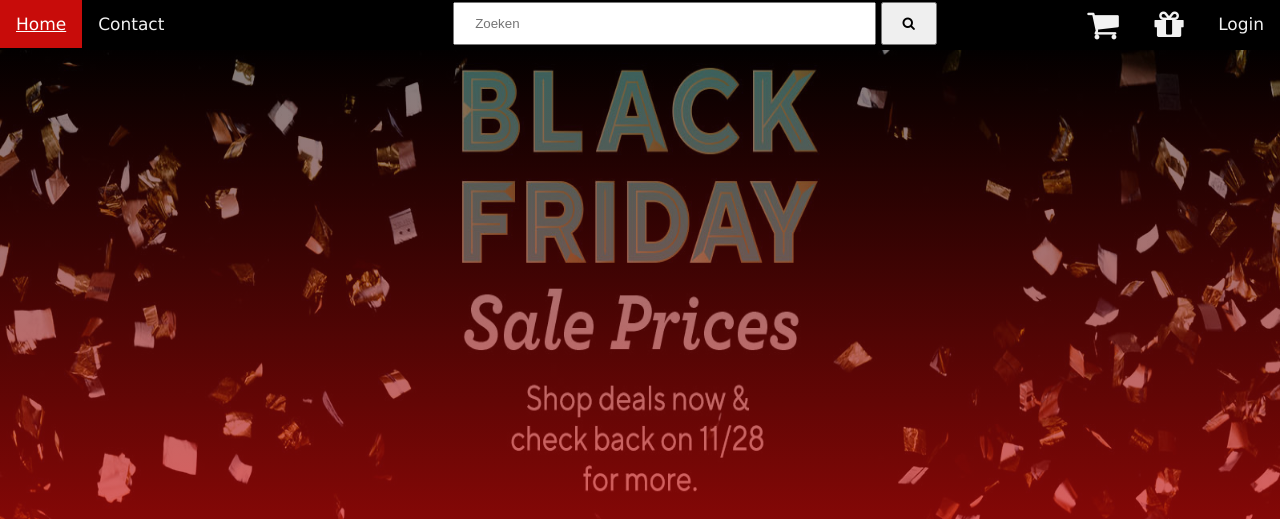
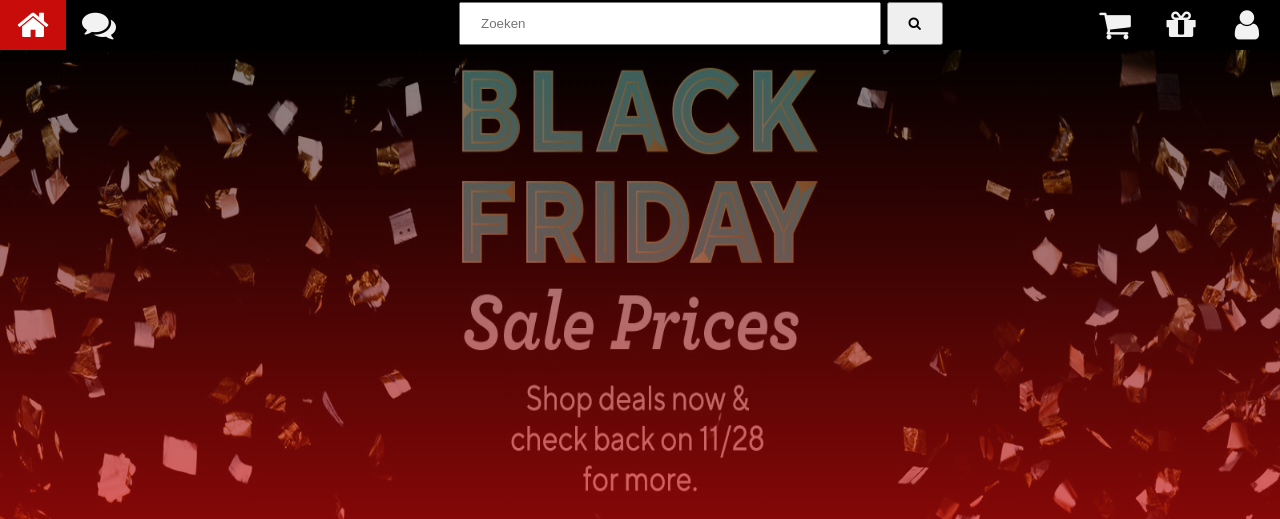
Before and after one commit to JosDUisterhout/wwi, a PHP site: page /index.php in a window 1280 px wide. Shown: the top 519 px of the page. Run offline with PHP 8.4, Linux system fonts and the light colour scheme; data that the repository does not hold is empty.

Commit message:
icons topnav

```diff
--- a/include.php
+++ b/include.php
@@ -39,9 +39,15 @@ $verlanglijstAantal = isset($_SESSION["verlanglijst"]) ? count($_SESSION["verlan
 <body>
 
     <div class="topnav" id="myTopnav">
-        <a href="index.php" class="active">Home</a>
-        <a href="contact.php">Contact</a>
-        <a href="inlog.php" class="topnavright">Login</a>
+        <a href="index.php" class="active topnav-winkelwagen"><span class="fa-stack fa-2x topnav-icon">
+                <i class="fa fa-home fa-stack-2x"></i>
+            </span></a>
+        <a href="contact.php" class=" topnav-winkelwagen"><span class="fa-stack fa-2x topnav-icon">
+                <i class="fa fa-comments fa-stack-2x"></i>
+            </span></a>
+        <a href="inlog.php" class="topnavright topnav-winkelwagen"><span class="fa-stack fa-2x topnav-icon">
+                <i class="fa fa-user fa-stack-2x"></i>
+            </span></a>
         <a href="verlanglijst.php" class="topnavright topnav-winkelwagen">
             <?php if($verlanglijstAantal > 0){ ?>
                 <span class="fa-stack fa-2x has-badge topnav-icon" data-count="<?php  echo $verlanglijstAantal; ?>">
```
